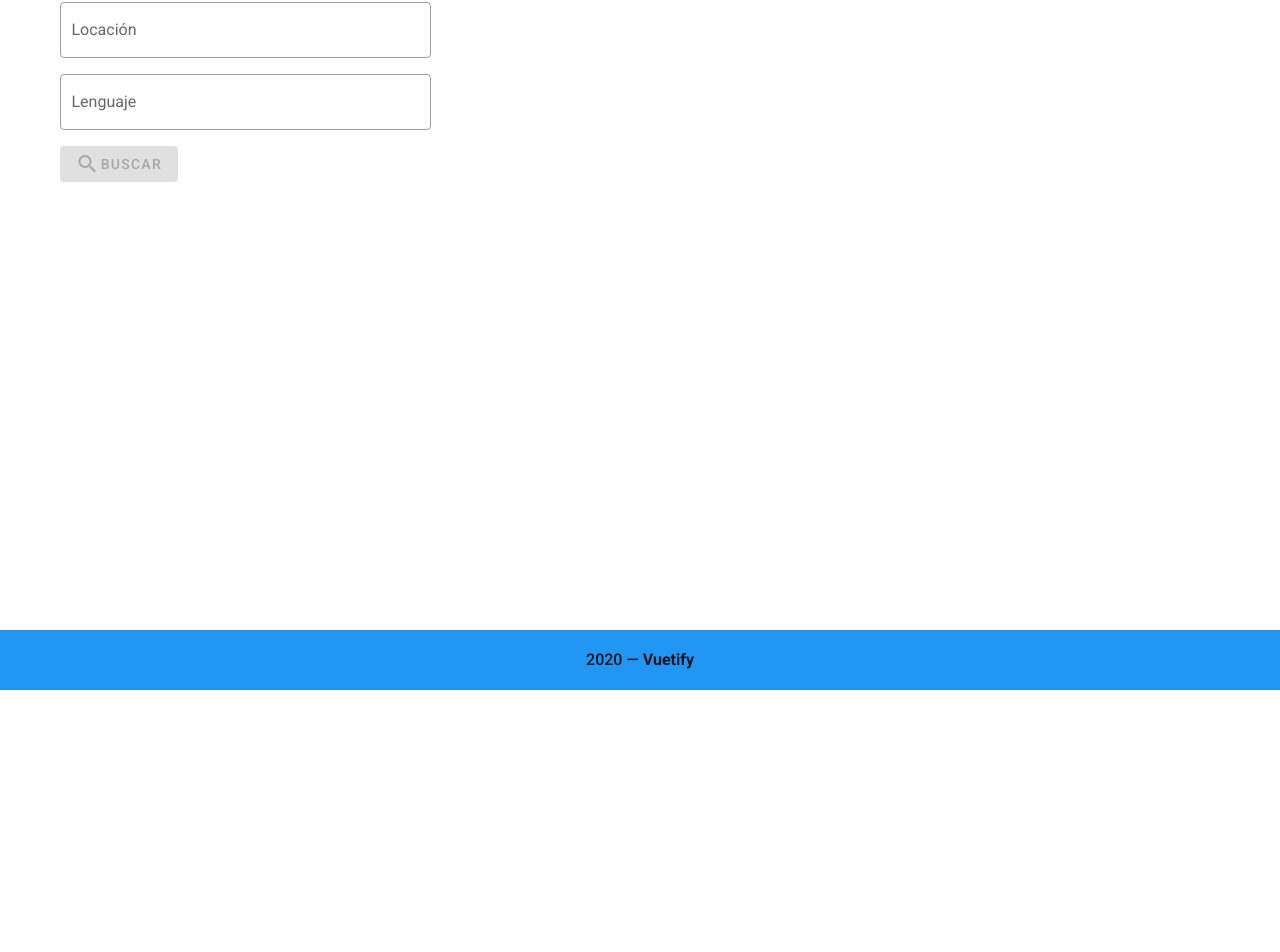
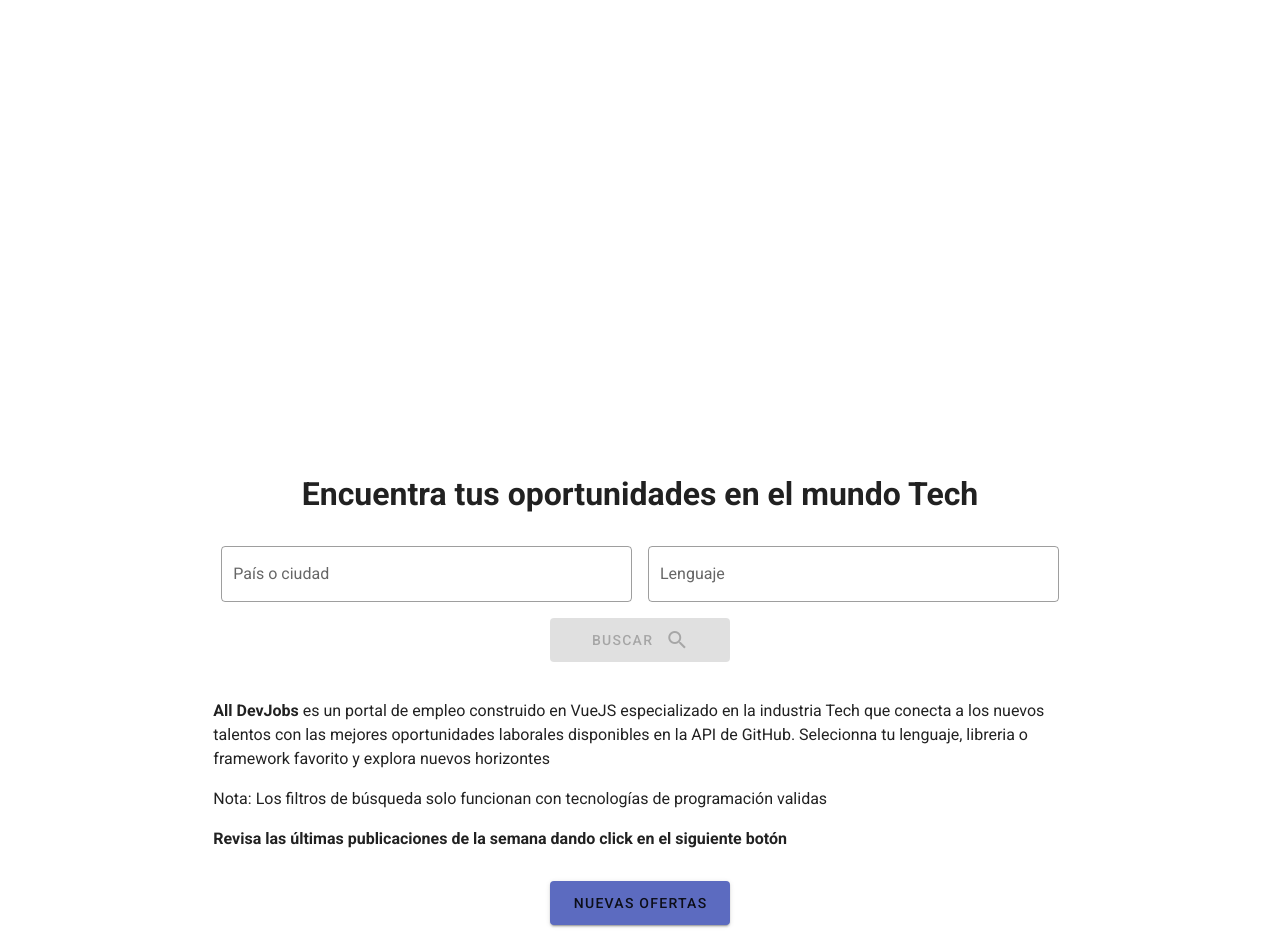
Before and after one commit to Mattcri/All_DevJobs, a Vue app: page / in a window 1280 px wide. Shown: the part 110-1062 px from the top of the page. Before the commit the page ends 800 px from the top, so only its background shows below. Built offline with nearby package versions, Linux system fonts and the light colour scheme.

Commit message:
Grid en home y nuevos estilos

```diff
--- a/src/App.vue
+++ b/src/App.vue
@@ -1,7 +1,7 @@
 <template>
   <v-app>
     <nav-bar @changeMode="changeColor" :darkMode="darkMode" />
-    <v-main class="my-5">
+    <v-main class="">
       <router-view></router-view>
     </v-main>
     <cp-footer/>
@@ -29,3 +29,8 @@ export default {
   }
 };
 </script>
+
+<style lang="scss" >
+
+
+</style>
--- a/src/components/CpFooter.vue
+++ b/src/components/CpFooter.vue
@@ -1,12 +1,12 @@
 <template>
   <v-footer
-      class="font-weight-medium info"
+      class="font-weight-medium indigo lighten-1"
     >
       <v-col
         class="text-center"
         cols="12"
       >
-        {{ new Date().getFullYear() }} — <strong>Vuetify</strong>
+       {{ new Date().getFullYear() }} — <strong class="footer-text">ALL DEVJOBS</strong> ©
       </v-col>
     </v-footer>
 </template>
@@ -17,6 +17,11 @@ export default {
 }
 </script>
 
-<style>
+<style lang="scss" scoped>
+  @import url('https://fonts.googleapis.com/css2?family=Orbitron:wght@800&display=swap');
+  .footer-text {
+    font-family: 'Orbitron', sans-serif;
+    font-style: italic;
+  }
 
 </style>
--- a/src/components/CpSearch.vue
+++ b/src/components/CpSearch.vue
@@ -20,8 +20,8 @@
       required
       outlined
     ></v-text-field>
-    <v-btn class @click="search" color="success" :disabled="!valid">
-      <v-icon>mdi-magnify</v-icon>Buscar
+    <v-btn class @click="search" color="indigo lighten-1" :disabled="!valid">
+      Buscar<v-icon class="mx-2">mdi-magnify</v-icon>
     </v-btn>
   </v-form>
 </template>
--- a/src/components/NavBar.vue
+++ b/src/components/NavBar.vue
@@ -1,10 +1,7 @@
 <template>
-  <v-app-bar app color="primary" dark>
+  <v-app-bar app color="indigo" >
   <v-container class="nav-items">
-      <v-btn to="/">Home</v-btn>
-      <v-btn to="/jobs" @click="latestJobs">
-        <v-icon>mdi-file-document</v-icon>Últimas publicaciones de empleo
-      </v-btn>
+      <v-btn color="light-blue lighten-5" class="nav-items__title" to="/" text>All DevJobs</v-btn>
       <v-btn text @click="changeMode">
         <v-icon v-if="darkMode">mdi-set-center-right</v-icon>
         <v-icon v-else >mdi-set-left-center</v-icon>
@@ -24,10 +21,6 @@ export default {
     darkMode: Boolean
   },
   methods: {
-    ...mapActions(["getJobs"]),
-    latestJobs() {
-      this.getJobs();
-    },
     changeMode() {
       this.$emit('changeMode')
     }
@@ -36,8 +29,14 @@ export default {
 </script>
 
 <style lang="scss" scoped>
+  @import url('https://fonts.googleapis.com/css2?family=Orbitron:wght@800&display=swap');
+
   .nav-items {
     display: flex;
     justify-content: space-between;
+    &__title {
+      font-family: 'Orbitron', sans-serif;
+      font-style: italic;
+    }
   }
 </style>
--- a/src/views/Home.vue
+++ b/src/views/Home.vue
@@ -1,20 +1,42 @@
 <template>
-  <v-container>
-    <v-row class="">
-      <v-col md="4" sm="12">
-        <v-form v-model="valid" class="">
-            <!-- <div class="wrap-inputs"> -->
-              <v-text-field class="my-4" label="Locación" placeholder="new york" v-model="location" :rules="rulesLocation" hide-details="auto" required outlined></v-text-field>
-              <v-text-field class="my-4" label="Lenguaje" v-model="languaje" placeholder="c++ o javascript" :rules="rulesLanguaje" hide-details="auto" @keyup.enter="search" required outlined></v-text-field>
-            <!-- </div> -->
-            <!-- <div class="wrap-btn"> -->
-              <v-btn class="" to="/jobs" @click="search" color="success" :disabled="!valid">
-                <v-icon>mdi-magnify</v-icon>Buscar
+
+  <v-container fluid :style="{padding: '0'}">
+
+    <v-img
+    src="../assets/dev.png"
+
+    >
+    </v-img>
+
+    <div class="grid">
+      <div class="grid__title my-3">
+        <h1>Encuentra tus oportunidades en el mundo Tech</h1>
+      </div>
+        <v-form v-model="valid" class="grid__form mb-5">
+            <div class="grid__inputs">
+              <v-text-field class="my-4 mx-2" label="País o ciudad" placeholder="new york" v-model="location" :rules="rulesLocation" hide-details="auto" required outlined></v-text-field>
+              <v-text-field class="my-4 mx-2" label="Lenguaje" v-model="languaje" placeholder="c++ o javascript" :rules="rulesLanguaje" hide-details="auto" @keyup.enter="search" required outlined></v-text-field>
+            </div>
+            <div class="grid__btn">
+              <v-btn width="180px" large to="/jobs" @click="search" color="indigo lighten-1" :disabled="!valid">
+                Buscar<v-icon class="ml-3">mdi-magnify</v-icon>
               </v-btn>
-            <!-- </div> -->
+            </div>
         </v-form>
-      </v-col>
-    </v-row>
+    </div>
+    <div class="content">
+      <div class="content__text">
+        <p><b>All DevJobs</b> es un portal de empleo construido en VueJS especializado en la industria Tech que conecta a los nuevos talentos con las mejores oportunidades laborales disponibles en la API de GitHub. Selecionna tu lenguaje, libreria o framework favorito y explora nuevos horizontes</p>
+        <p>Nota: Los filtros de búsqueda solo funcionan con tecnologías de programación validas</p>
+      </div>
+      <div class="content__link">
+        <h4>Revisa las últimas publicaciones de la semana dando click en el siguiente botón</h4>
+        <v-btn to="/jobs" @click="latestJobs" width="180px" large color="indigo lighten-1" class="my-1 btn-align" >
+          Nuevas ofertas
+        </v-btn>
+      </div>
+
+    </div>
   </v-container>
 </template>
 
@@ -28,7 +50,7 @@ export default {
     valid: true,
     rulesLocation: [
         value => !!value || 'Required.',
-        value => (value && value.length >= 3) || 'Min 3 caracteres',
+        value => (value && value.length >= 4) || 'Min 4 caracteres',
       ],
     rulesLanguaje: [
         value => !!value || 'Required.',
@@ -36,13 +58,15 @@ export default {
       ],
   }),
   methods: {
-    ...mapActions(['getFilterJobs']),
+    ...mapActions(['getFilterJobs', 'getJobs']),
+    latestJobs() {
+      this.getJobs();
+    },
     search () {
       this.getFilterJobs()
     },
   },
   computed: {
-    // ...mapState(['searchLocation']),
     location: {
       get() {
         return this.$store.state.searchLocation
@@ -64,6 +88,52 @@ export default {
 };
 </script>
 
-<style scoped>
+<style lang="scss" scoped>
+  .grid {
+    display: grid;
+    grid-template-columns: repeat(12, 1fr);
+    grid-template-rows: repeat(2, 0.5fr);
+    &__title{
+      grid-column: 3/11;
+      justify-self: center;
+    }
+    &__form {
+      grid-column: 3/11;
+      grid-row: 2/3;
+      display: grid;
+      grid-template-columns: repeat(4, 1fr);
+      grid-template-rows: repeat(2, 0.6fr);
+    }
+    &__inputs {
+      grid-column: 1/5;
+      display: flex;
+      @media (max-width: 560px) {
+        display: block;
+      }
+    }
+    &__btn {
+      grid-column: 1/5;
+      grid-row: 2/3;
+      justify-self: center;
+    }
+  }
+  .content {
+    display: grid;
+    grid-template-columns: repeat(12, 1fr);
+    grid-template-rows: repeat(2, 1fr);
+    &__text {
+      grid-column: 3/11;
+      grid-row: 1/2;
+    }
+    &__link {
+      grid-column: 3/11;
+      grid-row: 2/3;
+      display: grid;
+    }
+  }
+  .btn-align {
+    justify-self: center;
+  }
+
 
 </style>
--- a/src/views/JobsSearch.vue
+++ b/src/views/JobsSearch.vue
@@ -15,12 +15,13 @@
           >
           </v-img>
           <v-card-text class="pb-0">
-          <p><v-icon color="deep-purple darken-4" class="pr-2">mdi-domain</v-icon><b>Empresa</b> {{job.company}}</p>
-          <p><v-icon color="deep-purple darken-4" class="pr-2">mdi-map-marker</v-icon><b>Lugar</b> {{job.location}}</p>
-          <p><v-icon color="deep-purple darken-4" class="pr-2">mdi-clock</v-icon><b>Jornada</b> {{job.type}}</p>
+            <p><v-icon color="indigo" class="pr-2">mdi-domain</v-icon><b>Empresa</b> {{job.company}}</p>
+            <p><v-icon color="indigo" class="pr-2">mdi-map-marker</v-icon><b>Lugar</b> {{job.location}}</p>
+            <p><v-icon color="indigo" class="pr-2">mdi-clock</v-icon><b>Jornada</b> {{job.type}}</p>
           </v-card-text>
           <v-card-actions>
-          <v-btn :href="job.url" color="orange" target="_blank" text>Ver Publicación</v-btn>
+            <v-spacer></v-spacer>
+            <v-btn :href="job.url" color="indigo lighten-1" target="_blank" text>Ver Publicación</v-btn>
           </v-card-actions>
         </v-card>
         <v-overlay :value="overlay">
@@ -37,7 +38,7 @@ import CpSearch from '@/components/CpSearch'
 
 export default {
   data: () => ({
-    emptyImg: 'https://img.pngio.com/engineering-industrial-machine-machinery-mechanical-mechanism-mechanism-png-512_512.png'
+    emptyImg: 'https://img.pngio.com/engineering-industrial-machine-machinery-mechanical-mechanism-mechanism-png-512_512.png',
   }),
   components: {
     CpSearch
@@ -65,6 +66,10 @@ export default {
     grid-template-columns: repeat(12, 1fr);
     &__search {
       grid-column: 1/4;
+      position: sticky;
+      position: -webkit-sticky;
+      position: -moz-sticky;
+      top: 80px;
     }
     &__jobs {
       grid-column: 5/13;
```
Also changed, not shown: src/assets/dev.png (added). Lines whose indentation alone changed are shown as unchanged.
